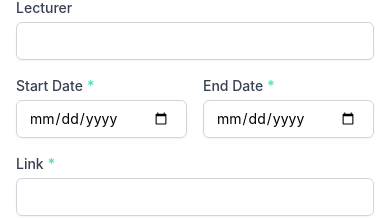
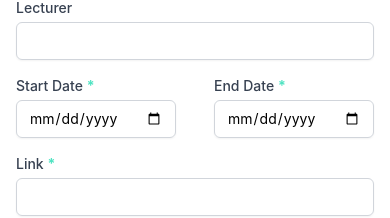
Before and after one commit to pgoodbread/phd-course-finder, a Next.js app: page /courses/create in a window 390 px wide. Shown: the part 308-526 px from the top of the page. Built offline with nearby package versions, Linux system fonts and the light colour scheme; no server answers; sample sign-in values are in the browser's storage.

Commit message:
fix date pickers on mobile

```diff
--- a/components/CourseForm.tsx
+++ b/components/CourseForm.tsx
@@ -35,15 +35,15 @@ export default function CourseForm({
           <FormInput name="institution" type="text" />
           <FormInput name="location" type="text" optional />
           <FormInput name="lecturer" type="text" optional />
-          <div className="flex flex-row">
+          <div className="flex flex-row justify-between">
             <FormInput
-              className="w-1/2 mr-4 md:mr-8"
+              className="w-40 md:w-1/2 mr-4 md:mr-8"
               name="start"
               label="Start Date"
               type="date"
             />
             <FormInput
-              className="w-1/2"
+              className="w-40 md:w-1/2"
               name="end"
               label="End Date"
               type="date"
--- a/components/FormInput.tsx
+++ b/components/FormInput.tsx
@@ -21,7 +21,7 @@ export default function FormInput({
   value?: number | null | "";
   handlers?: Pick<FormikHandlers, "handleBlur" | "handleChange">;
 }) {
-  const inputStyle = `focus:ring-primary focus:border-primary block w-full pl-3 pr-4 text-sm border-gray-300 rounded-md ${
+  const inputStyle = `focus:ring-primary focus:border-primary block w-full pl-3 text-sm border-gray-300 rounded-md ${
     name === "fee" ? "pl-7" : ""
   }`;
 
```
